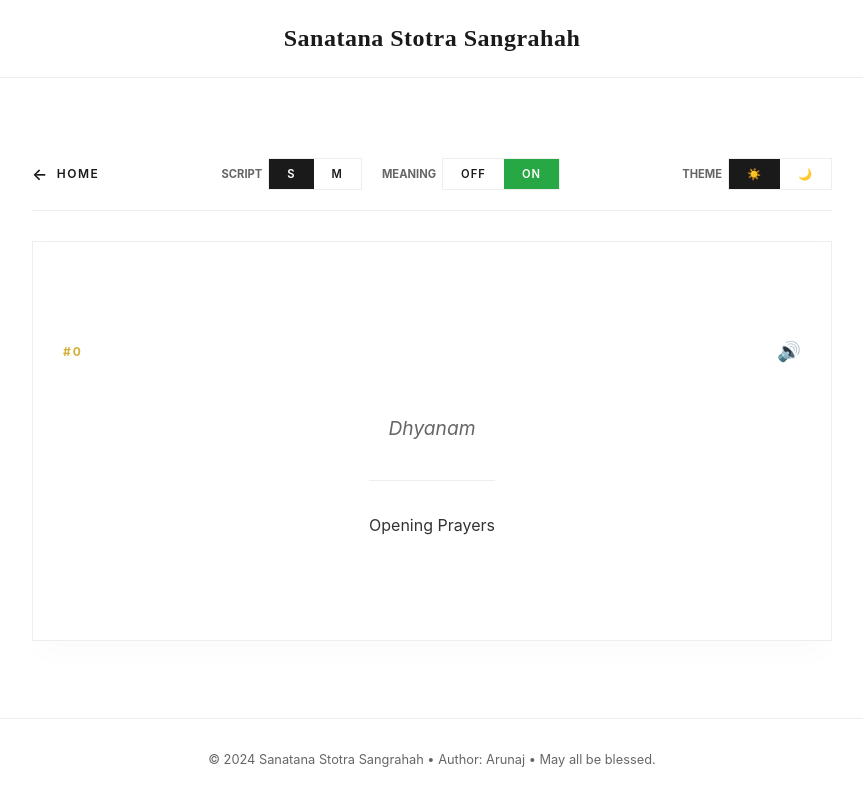
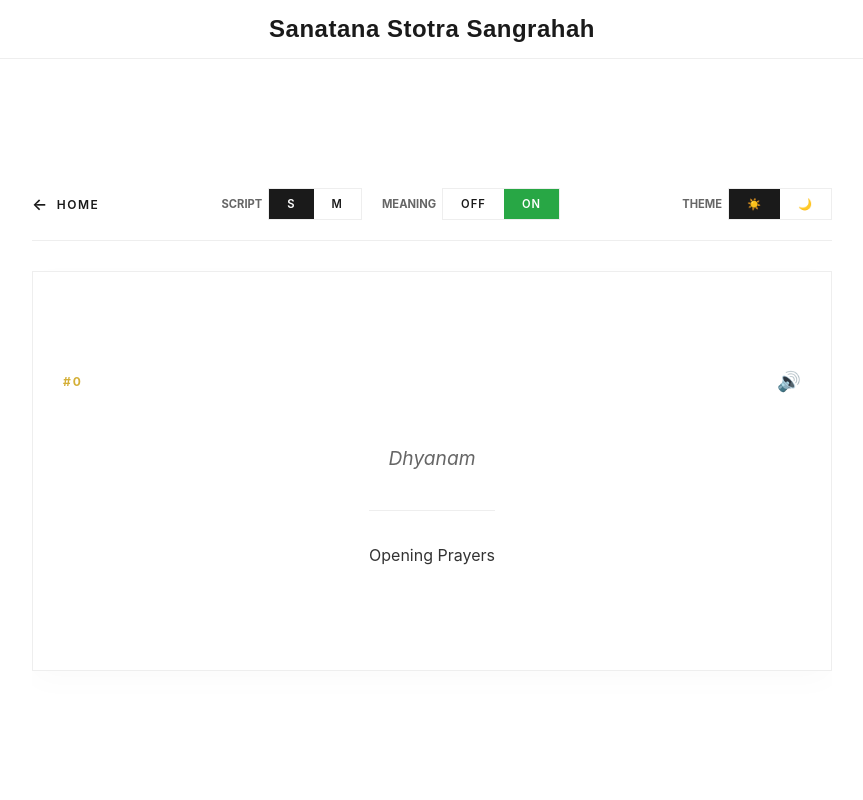
Before and after one commit to arunaj-1989/devotional_app, a Flask app: page /stotram/Vishnu/flashcard/0?lang=sanskrit in a window 1280 px wide. Shown: the whole page, without its empty margins (208-1071 px from the left). Run offline with Flask 3, Linux system fonts and the light colour scheme.

Commit message:
removed footer

```diff
--- a/static/style.css
+++ b/static/style.css
@@ -36,7 +36,7 @@ body {
 .app-header {
     background-color: var(--header-footer-bg);
     color: var(--text-color);
-    padding: 25px 0;
+    padding: 15px 0;
     text-align: center;
     border-bottom: 1px solid var(--border-color);
     position: sticky;
@@ -44,32 +44,18 @@ body {
     z-index: 1100;
 }
 
-.app-header h1 {
+.app-header h3 {
     margin: 0;
-    font-family: 'Playfair Display', serif;
+    font-family: 'Montserrat', sans-serif;
     font-weight: 700;
     font-size: 1.5rem;
     letter-spacing: 0.5px;
 }
 
-.app-footer {
-    padding: 20px 0;
-    text-align: center;
-    color: var(--secondary-text-color);
-    font-size: 0.8rem;
-    background-color: var(--header-footer-bg);
-    border-top: 1px solid var(--border-color);
-    position: fixed;
-    bottom: 0;
-    left: 0;
-    width: 100%;
-    z-index: 1000;
-}
-
 /* --- Layout Containers --- */
 .home-content-wrapper {
     flex: 1;
-    padding: 0 0 100px 0;
+    padding: 0;
     background-color: var(--bg-color);
 }
 
@@ -82,7 +68,7 @@ body {
     max-width: 800px;
     width: 95%;
     margin: 0 auto;
-    padding-bottom: 100px;
+    padding-bottom: 20px;
     overflow-y: auto;
 }
 
--- a/templates/flashcard.html
+++ b/templates/flashcard.html
@@ -24,7 +24,7 @@
 </head>
 <body>
     <header class="app-header">
-        <h1>Sanatana Stotra Sangrahah</h1>
+        <h3>Sanatana Stotra Sangrahah</h3>
     </header>
 
     <div class="flashcard-page-container">
@@ -75,10 +75,6 @@
 
         <div class="navigation-buttons"></div>
     </div>
-
-    <footer class="app-footer">
-        <p>© 2024 Sanatana Stotra Sangrahah • Author: Arunaj • May all be blessed.</p>
-    </footer>
 
     <script>
         const stotramId = "{{ stotram_id }}";
--- a/templates/home.html
+++ b/templates/home.html
@@ -9,7 +9,7 @@
 </head>
 <body>
     <header class="app-header">
-        <h1>Sanatana Stotra Sangrahah</h1>
+        <h3>Sanatana Stotra Sangrahah</h3>
     </header>
 
     <div class="home-content-wrapper">
@@ -38,5 +38,5 @@
             </div>
         </section>
     </div>
-
-    <footer class="app-footer">
+</body>
+</html>
```
